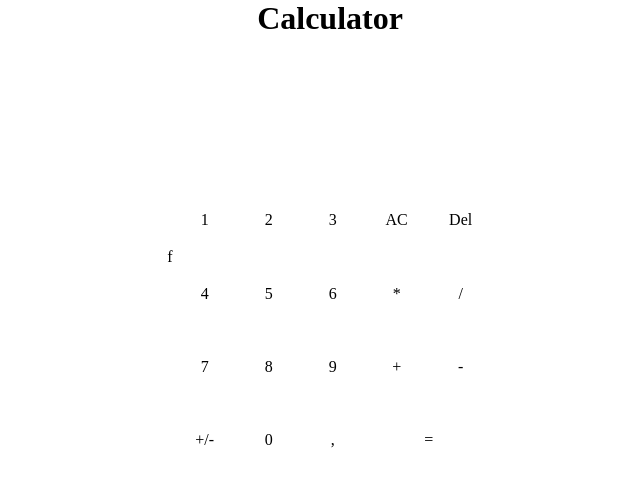
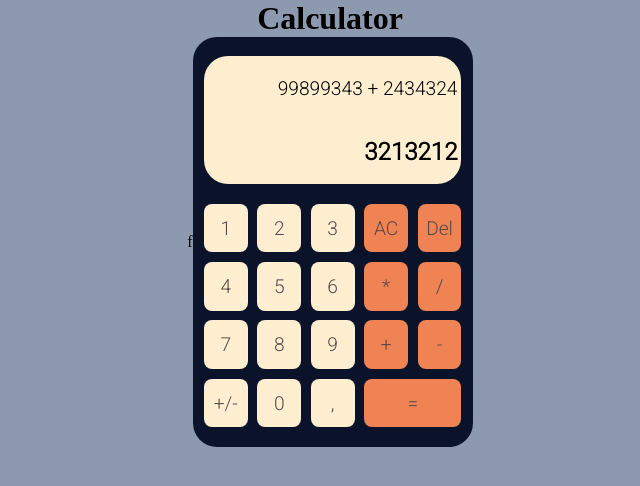
Before and after one commit to awruledbp/calculator, a plain HTML site: page index.html in a window 1280 px wide. Shown: the whole page, without its empty margins (310-950 px from the left). Drawn offline with Linux system fonts and the light colour scheme.

Commit message:
Style calculator UI

```diff
--- a/css/styles.css
+++ b/css/styles.css
@@ -1,6 +1,12 @@
+@import url('https://fonts.googleapis.com/css2?family=Roboto:wght@300&display=swap');
+
 * {
   margin: 0;
   padding: 0;
+}
+
+body {
+  background-color: #8D99AE;
 }
 
 header {
@@ -21,27 +27,60 @@ header {
 }
 
 #calculator {
-  height: 55vmin;
-  width: 40vmin;
+  height: 50vmin;
+  width: 35vmin;
   display: grid;
-  grid-template-rows: 4fr repeat(4, 2fr);
+  grid-template-rows: 4fr repeat(4, 1.4fr);
+  background-color: #0b132b;
+  border-radius: 3vmin;
+  padding-bottom: 1.2vmin
 }
 
-#calculator #input {
+#calculator #inputs {
   display: grid;
-  grid-template-rows: repeat(3, 1fr);
+  grid-template-rows: repeat(2, 1fr);
+  background-color: #ffeecf;
+  border-radius: 3vmin;
+  margin: 2.4vmin 1.4vmin 2.4vmin 1.4vmin;
+  padding: 0 0.5vmin;
+  font-family: 'Roboto', sans-serif;
+}
+
+#calculator #inputs #whole-expression {
+  align-self: center;
+  justify-self: end;
+  font-size: 1.2rem;
+}
+
+#calculator #inputs #current-input {
+  align-self: center;
+  justify-self: end;
+  font-size: 1.5rem;
+  font-weight: bold;
 }
 
 #calculator .buttons-row {
   display: grid;
   grid-template-columns: repeat(5, 2fr);
-}
-
-#calculator .buttons-row:last-child {
-  grid-template-columns: repeat(3, 2fr) 4fr;
+  margin: 0 1.4vmin 1.2vmin 1.4vmin;
+  grid-column-gap: 1.2vmin;
 }
 
 #calculator .button {
-  align-self: center;
-  justify-self: center;
+  display: flex;
+  align-items: center;
+  justify-content: center;
+  border-radius: 1vmin;
+  background-color: #ffeecf;
+  color: #56494c;
+  font-size: 1.2rem;
+  font-family: 'Roboto', sans-serif;
 }
+
+#calculator .action {
+  background-color: #ef8354;
+}
+
+#calculator .result {
+  grid-area: 1 / 4 / 2 / -1;
+}
--- a/index.html
+++ b/index.html
@@ -21,37 +21,36 @@
         f
       </div>
       <div id="calculator">
-        <div id="input">
-          <div></div>
-          <div></div>
-          <div></div>
+        <div id="inputs">
+          <div id="whole-expression">99899343 + 2434324</div>
+          <div id="current-input">3213212</div>
         </div>
         <div class=buttons-row>
           <div class="button">1</div>
           <div class="button">2</div>
           <div class="button">3</div>
-          <div class="button">AC</div>
-          <div class="button">Del</div>
+          <div class="action button">AC</div>
+          <div class="action button">Del</div>
         </div>
         <div class=buttons-row>
           <div class="button">4</div>
           <div class="button">5</div>
           <div class="button">6</div>
-          <div class="button">*</div>
-          <div class="button">/</div>
+          <div class="action button">*</div>
+          <div class="action button">/</div>
         </div>
         <div class=buttons-row>
           <div class="button">7</div>
           <div class="button">8</div>
           <div class="button">9</div>
-          <div class="button">+</div>
-          <div class="button">-</div>
+          <div class="action button">+</div>
+          <div class="action button">-</div>
         </div>
         <div class=buttons-row>
           <div class="button">+/-</div>
           <div class="button">0</div>
           <div class="button">,</div>
-          <div class="button">=</div>
+          <div class="action button result">=</div>
         </div>
       </div>
     </div>
```
